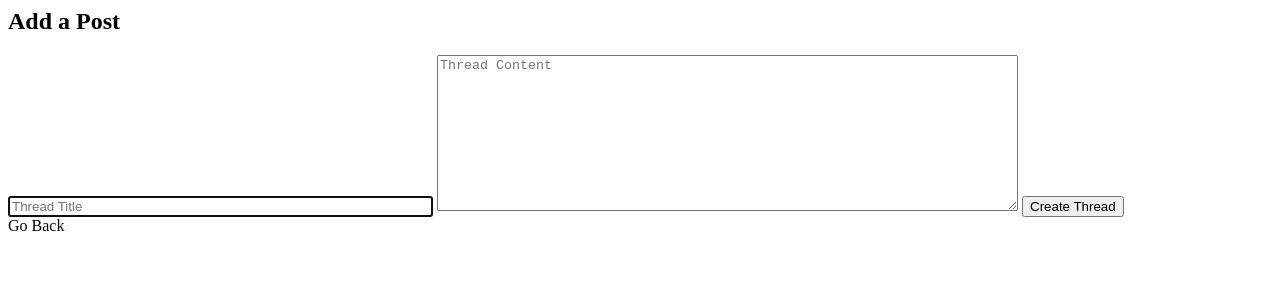
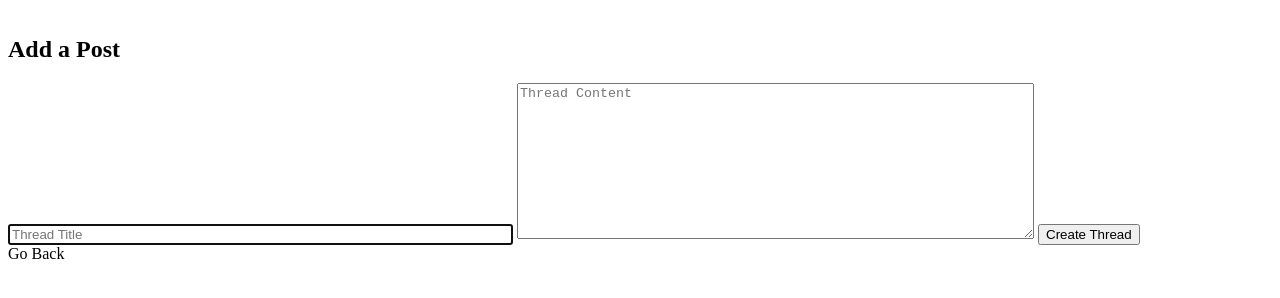
Before and after one commit to fhoward123/any-forum, a website: page public/partials/new-thread.html in a window 1280 px wide. Drawn offline with Linux system fonts and the light colour scheme; files that its build step writes are made by us from their sources.

Commit message:
Small styling tweaks

```diff
--- a/public/css/thread.css
+++ b/public/css/thread.css
@@ -1,8 +1,10 @@
 .newComment {
-    /* margin-top: 3em; */
     margin-bottom: 1em;
 }
 .comments {
     margin-top: 4em;
     margin-bottom: 4em;
 }
+#addPost {
+    margin-top: 1.5em;
+}
--- a/public/partials/new-thread.html
+++ b/public/partials/new-thread.html
@@ -1,12 +1,12 @@
 <link rel="stylesheet" type="text/css" media="screen" href="./css/thread.css">
 <div class="container">
-    <h2>Add a Post</h2>
     <div class="col-sm-5">
+        <h2 id="addPost">Add a Post</h2>
         <form class="form-group" ng-submit="ctrl.createThread()">
-            <input type="text" ng-model="ctrl.newThread.title" size="50" autocomplete='off' placeholder="Thread Title" required autofocus/>
-            <textarea ng-model="ctrl.newThread.content" cols="70" rows="10" placeholder="Thread Content" required></textarea>
+            <input type="text" ng-model="ctrl.newThread.title" size="60" autocomplete='off' placeholder="Thread Title" required autofocus/>
+            <textarea ng-model="ctrl.newThread.content" cols="62" rows="10" placeholder="Thread Content" required></textarea>
             <input type="submit" class="btn btn-success" value="Create Thread">
             <div id="goBack" ng-click="ctrl.viewThread = ''; ctrl.changeInclude('main-page')" class="btn btn-secondary">Go Back</div>
-</form>
+        </form>
     </div>
 </div>
```
Also changed, not shown: public/partials/thread.html (+0 -2 lines).
